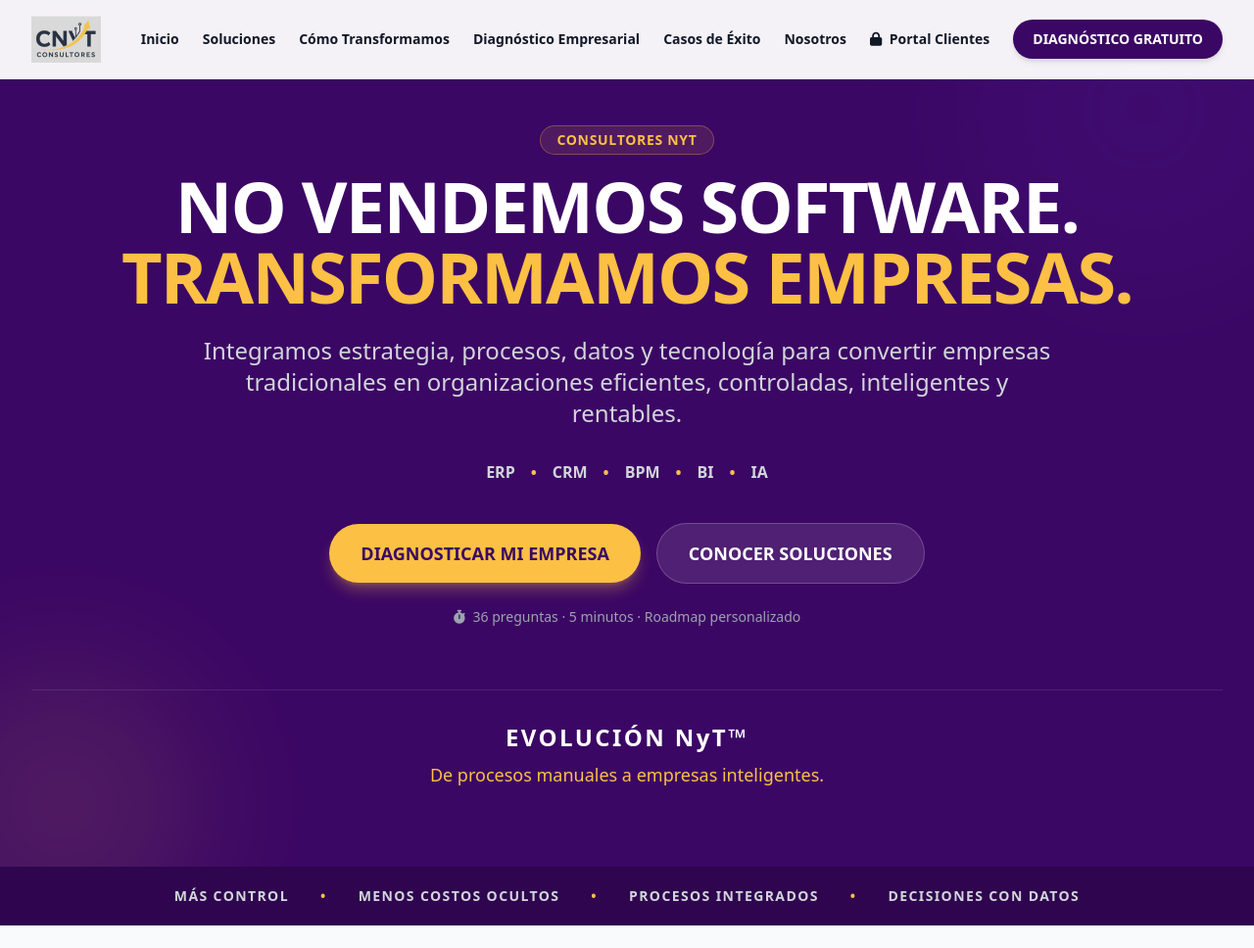
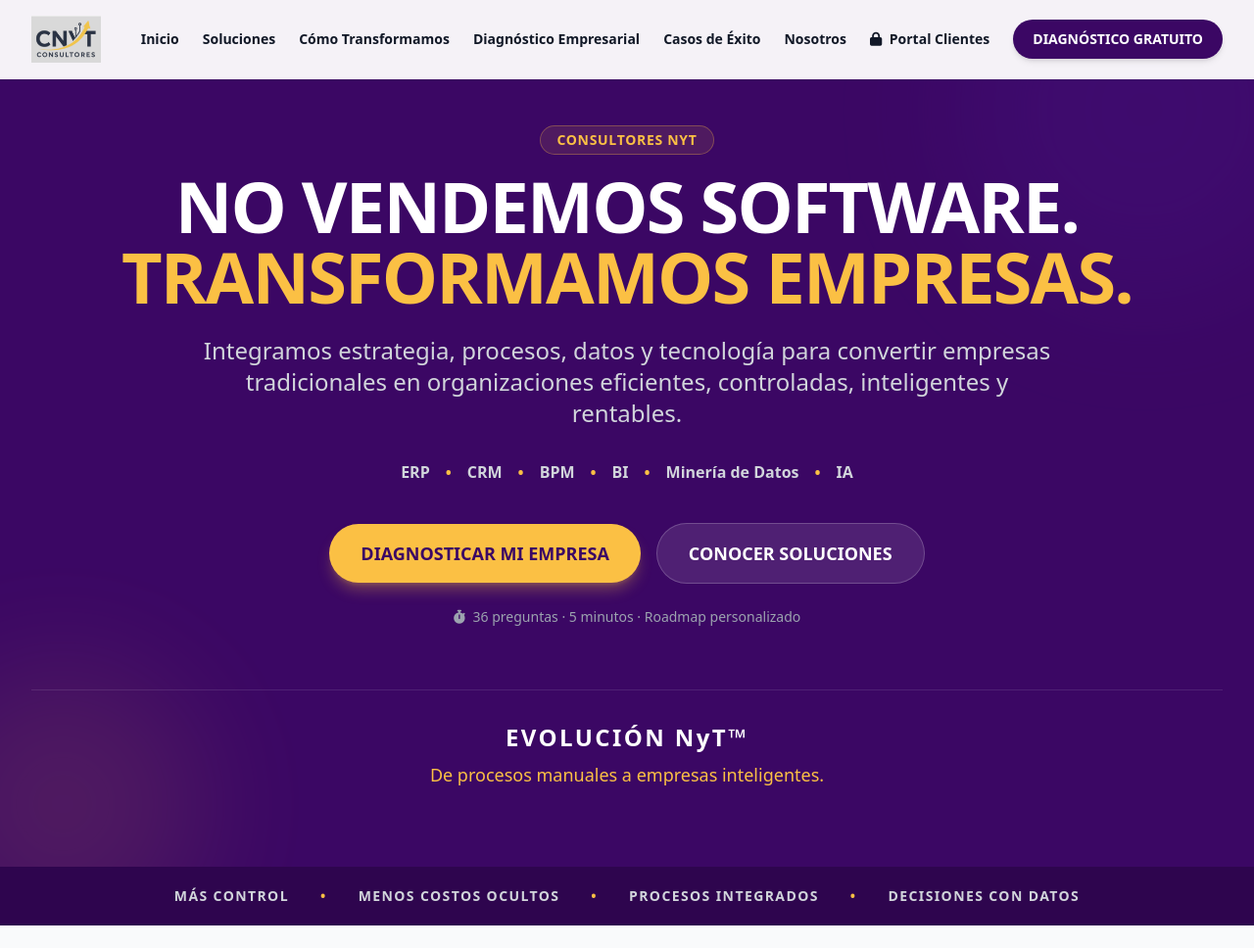
Before and after one commit to TitoBel-Star/plataforma-consultores-nyt, a plain HTML site: page index.html in a window 1280 px wide. Shown: the top 968 px of the page at 98% size. Drawn offline with nearby package versions, Linux system fonts and the light colour scheme.

Commit message:
Add files via upload

```diff
--- a/index.html
+++ b/index.html
@@ -62,11 +62,12 @@
                 Integramos estrategia, procesos, datos y tecnología para convertir empresas tradicionales en organizaciones eficientes, controladas, inteligentes y rentables.
             </p>
 
-            <div class="flex justify-center items-center space-x-4 mb-10 text-sm md:text-base font-semibold text-gray-300">
+            <div class="flex flex-wrap justify-center items-center gap-x-4 gap-y-2 mb-10 text-sm md:text-base font-semibold text-gray-300">
                 <span>ERP</span> <span class="text-brand-accent">•</span>
                 <span>CRM</span> <span class="text-brand-accent">•</span>
                 <span>BPM</span> <span class="text-brand-accent">•</span>
                 <span>BI</span> <span class="text-brand-accent">•</span>
+                <span>Minería de Datos</span> <span class="text-brand-accent">•</span>
                 <span>IA</span>
             </div>
 
```
